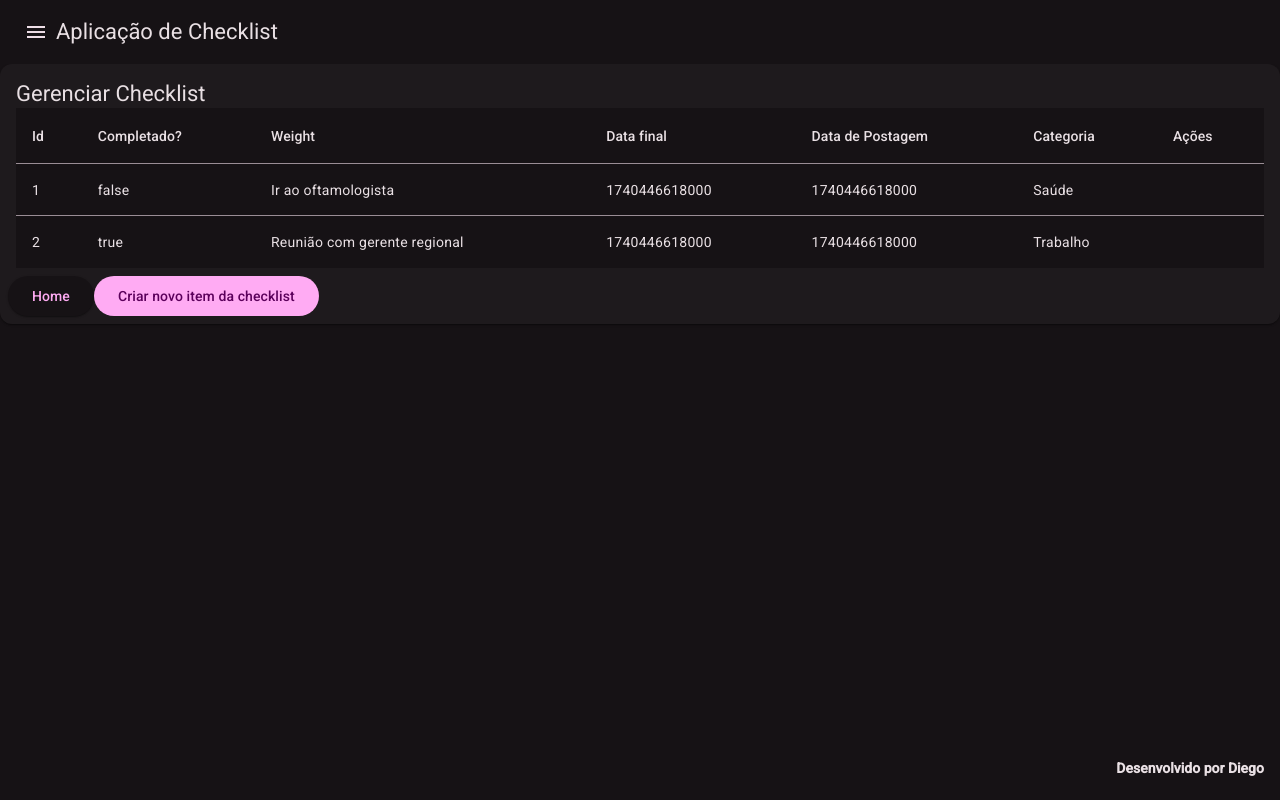
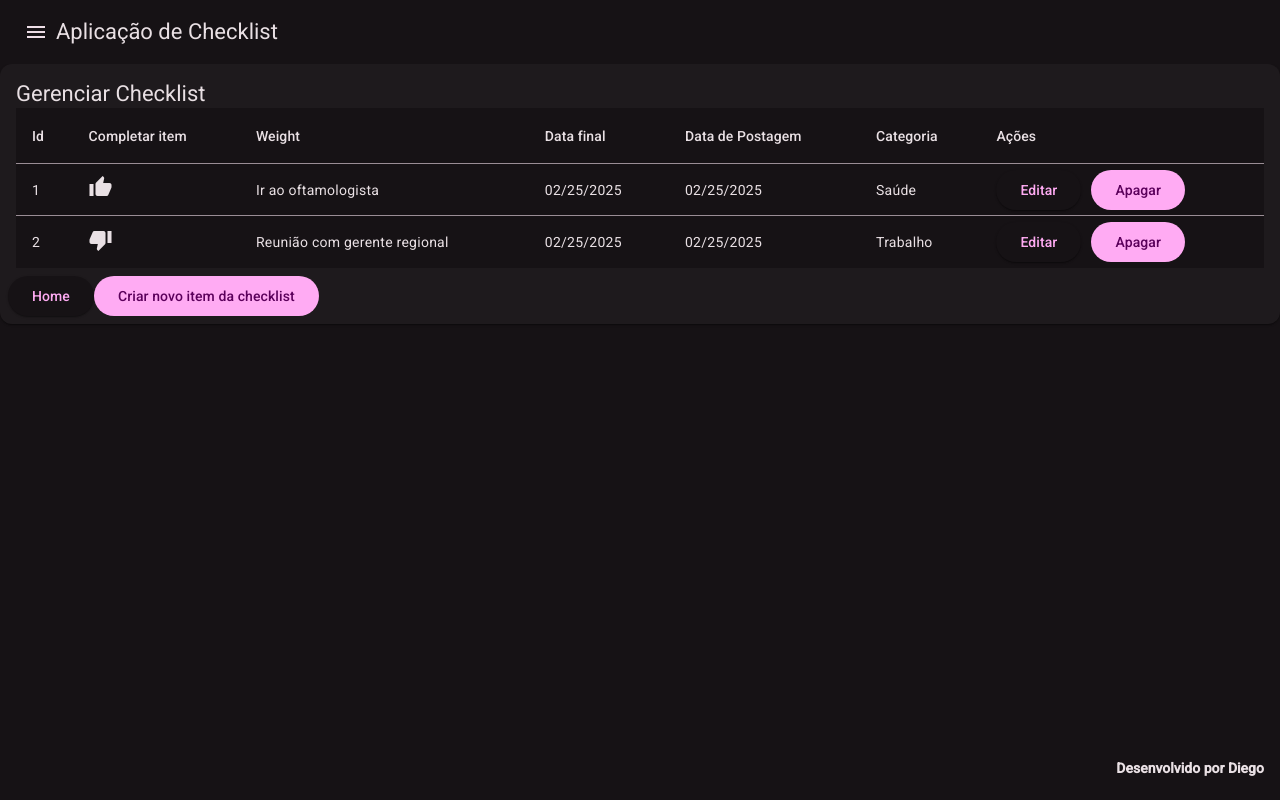
Before and after one commit to DiegodOliveira/checklistapp, an Angular app in the folder checklista/: page /checklist in a window 1280 px wide. Built offline with nearby package versions, Linux system fonts and the light colour scheme.

Commit message:
checklist completed

```diff
--- a/checklista/src/app/checklist/checklist.component.html
+++ b/checklista/src/app/checklist/checklist.component.html
@@ -17,8 +17,13 @@
                 </ng-container>
 
                 <ng-container matColumnDef="completed">
-                  <th mat-header-cell *matHeaderCellDef> Completado? </th>
-                  <td mat-cell *matCellDef="let element"> {{element.completed}} </td>
+                  <th mat-header-cell *matHeaderCellDef> Completar item </th>
+                  <td mat-cell *matCellDef="let element">
+
+                  <mat-icon *ngIf="!element.completed" (click)="updateCompleteStatus(true)">thumb_up</mat-icon>
+                  <mat-icon *ngIf="element.completed" (click)="updateCompleteStatus(false)">thumb_down</mat-icon>
+
+                  </td>
                 </ng-container>
 
                 <ng-container matColumnDef="description">
@@ -28,12 +33,12 @@
 
                 <ng-container matColumnDef="deadline">
                   <th mat-header-cell *matHeaderCellDef> Data final </th>
-                  <td mat-cell *matCellDef="let element"> {{element.deadline}} </td>
+                  <td mat-cell *matCellDef="let element"> {{element.deadline | date: 'MM/dd/yyyy'}} </td>
                 </ng-container>
 
                 <ng-container matColumnDef="postDate">
                   <th mat-header-cell *matHeaderCellDef> Data de Postagem </th>
-                  <td mat-cell *matCellDef="let element"> {{element.postDate}} </td>
+                  <td mat-cell *matCellDef="let element"> {{element.postDate | date: 'MM/dd/yyyy'}} </td>
                 </ng-container>
 
                 <ng-container matColumnDef="category">
@@ -43,7 +48,12 @@
 
                 <ng-container matColumnDef="actions">
                   <th mat-header-cell *matHeaderCellDef> Ações </th>
-                  <td mat-cell *matCellDef="let element"></td>
+                  <td mat-cell *matCellDef="let element">
+
+                    <button mat-raised-button (click)="updateChecklistItem(element)" class="mr-10">Editar</button>
+                    <button mat-flat-button (click)="deleteChecklistItem(element)" >Apagar</button>
+
+                  </td>
                 </ng-container>
 
                 <tr mat-header-row *matHeaderRowDef="displayedColumns"></tr>
--- a/checklista/src/app/checklist/checklist.component.ts
+++ b/checklista/src/app/checklist/checklist.component.ts
@@ -2,6 +2,10 @@ import { Component, OnInit } from '@angular/core';
 import { MaterialModule } from '../material.model';
 import { RouterLink } from '@angular/router';
 import { CATEGORY_DATA } from '../category/category.component';
+import { ChecklistItem } from '../_models/checklist_item';
+import { DialogComponent } from '../dialog/dialog.component';
+import { MatDialog } from '@angular/material/dialog';
+
 
 export const CHECKLIST_DATA = [
 
@@ -22,14 +26,50 @@ export class ChecklistComponent implements OnInit {
 
   public displayedColumns: string[] = ['id','completed', 'description', 'deadline', 'postDate','category', 'actions'];
 
-  constructor(){}
+  constructor(private dialog: MatDialog){}
 
   ngOnInit(): void{
 
   }
 
+  public updateCompleteStatus(status: boolean){
+    console.log(`status alterado ${status}`)
+  }
+
+
+  public updateChecklistItem(checklistItem: ChecklistItem){
+    console.log("atualizando item da checklist");
+
+    this.dialog.open(DialogComponent, {
+      disableClose: true, data: {actionName: 'Criar'},
+    }).afterClosed().subscribe( resp => {
+      console.log('Fechando modal de update');
+
+    })
+
+  }
+
+  public deleteChecklistItem(checklistItem: ChecklistItem){
+    console.log("atualizando item da checklist");
+
+    this.dialog.open(DialogComponent, { disableClose: true, data: {
+      msg: 'Você deseja realmente apagar esse item?', leftButtonLabel: 'Cancelar', rightButtonLabel: 'Ok'
+    }}).afterClosed().subscribe(resp => {
+      console.log('Janela modal confirmar apagar fechada');
+
+    })
+
+  }
+
   public createNewItem(){
     console.log('Criar novo item do checklist clicado');
+
+    this.dialog.open(DialogComponent, {
+      disableClose: true, data: {actionName: 'Criar'},
+    }).afterClosed().subscribe( resp => {
+      console.log('Fechando modal de criação');
+
+    })
   }
 
 }
```
